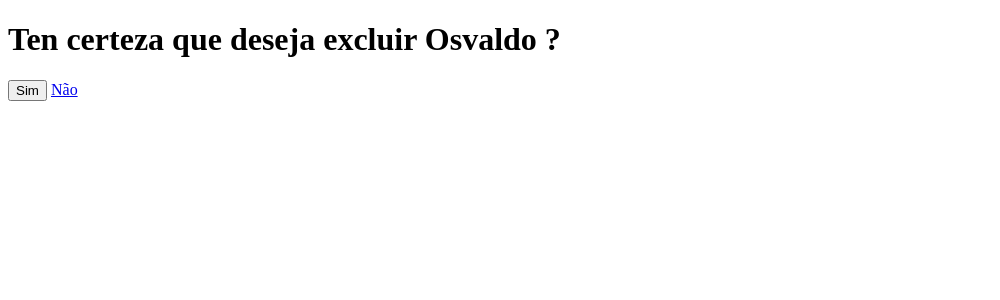
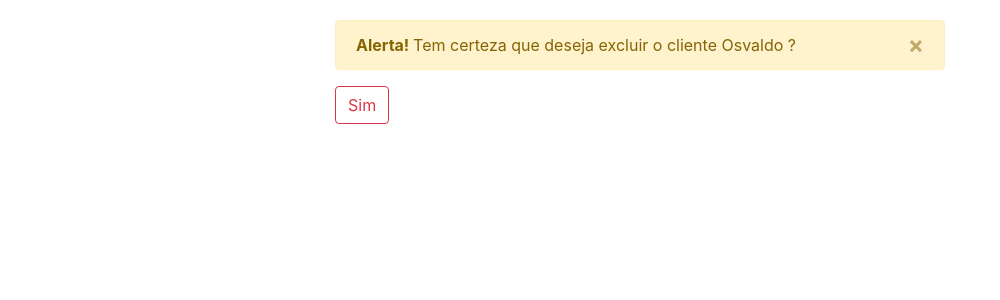
Before and after one commit to osvaldsoza/gestao-clientes-django, a Django app: page /clientes/delete/1/ in a window 1280 px wide. Shown: the top 300 px of the page, without its empty margins (0-1000 px from the left). Run offline with Django 3.2, Linux system fonts and the light colour scheme; a user stored in the database is signed in; data comes from the database, SQL or seed files in the repository; both versions use the stored data as it was after the commit; some libraries are stand-ins or nearby versions.

Commit message:
Atualizando layout

```diff
--- a/clientes/templates/person_confirm_delete.html
+++ b/clientes/templates/person_confirm_delete.html
@@ -1,15 +1,27 @@
+{% load static %}
 <!DOCTYPE html>
 <html lang="en">
 <head>
     <meta charset="UTF-8">
+    <link rel="stylesheet" href="{% static 'bootstrap-4.0.0/dist/css/bootstrap.min.css' %}">
     <title>Title</title>
 </head>
 <body>
-<h1>Ten certeza que deseja excluir {{person.first_name}} ? </h1>
-<form method="post" enctype="multipart/form-data">
-    {% csrf_token%}
-    <button type="submit">Sim</button>
-    <a href="{% url 'person_list' %}">Não</a>
-</form>
+<div class="container" style="margin-top:20px; width:50vw;">
+
+    <div class="alert alert-warning alert-dismissible fade show" role="alert">
+        <strong>
+            Alerta!
+        </strong>
+            Tem certeza que deseja excluir o cliente {{person.first_name}} ?
+            <a class="close" data-dismiss="alert" aria-label="Close" href="{% url 'person_list' %}"><span
+                    aria-hidden="true">&times;</span></a>
+    </div>
+
+    <form method="post" enctype="multipart/form-data">
+        {% csrf_token%}
+        <button type="submit" class="btn btn-outline-danger">Sim</button>
+    </form>
+</div>
 </body>
 </html>
--- a/templates/layout_base.html
+++ b/templates/layout_base.html
@@ -26,7 +26,7 @@
             </ul>
         </div>
         <form class="form-inline">
-            <label class="form-control mr-sm-2"> {% if user.is_authenticated %}
+            <label class="mr-sm-2"> {% if user.is_authenticated %}
                 Usuário: {{ user.username }}
                 {% endif %}</label>
             <a class="btn btn-outline-dark my-2 my-sm-0" href="{% url 'logout' %}">Sair</a>
```
Also changed, not shown: clientes/templates/person_form.html (+6 -3 lines), db.sqlite3.
